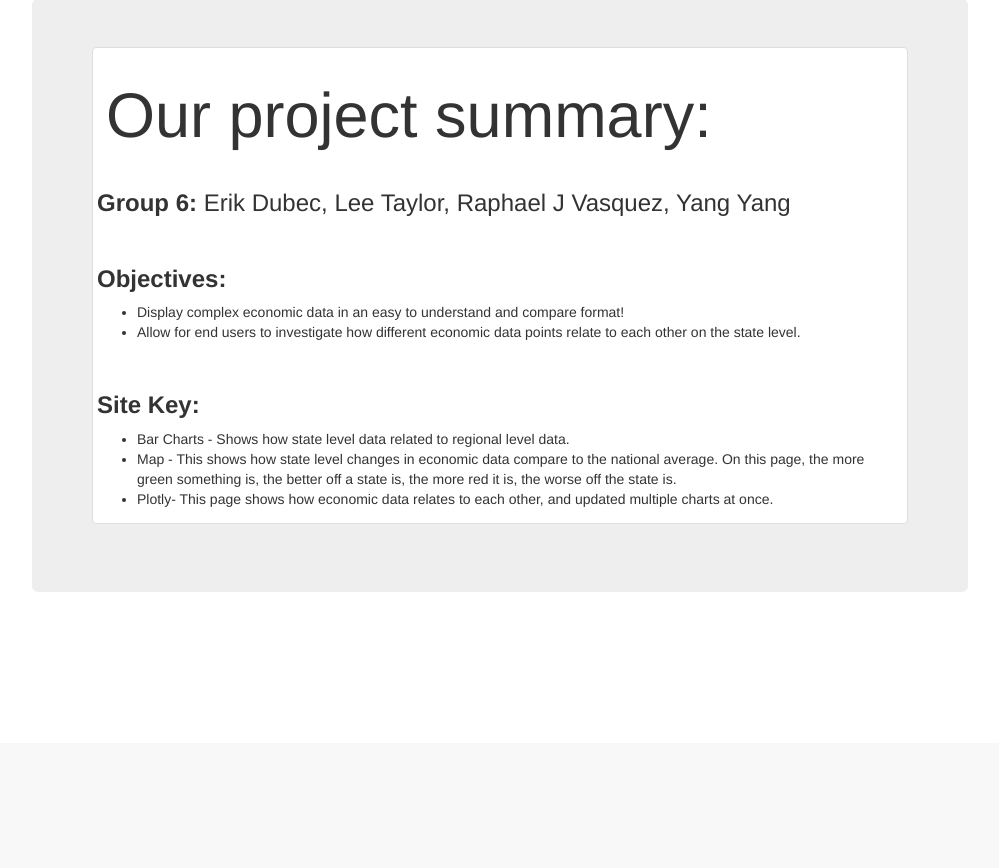
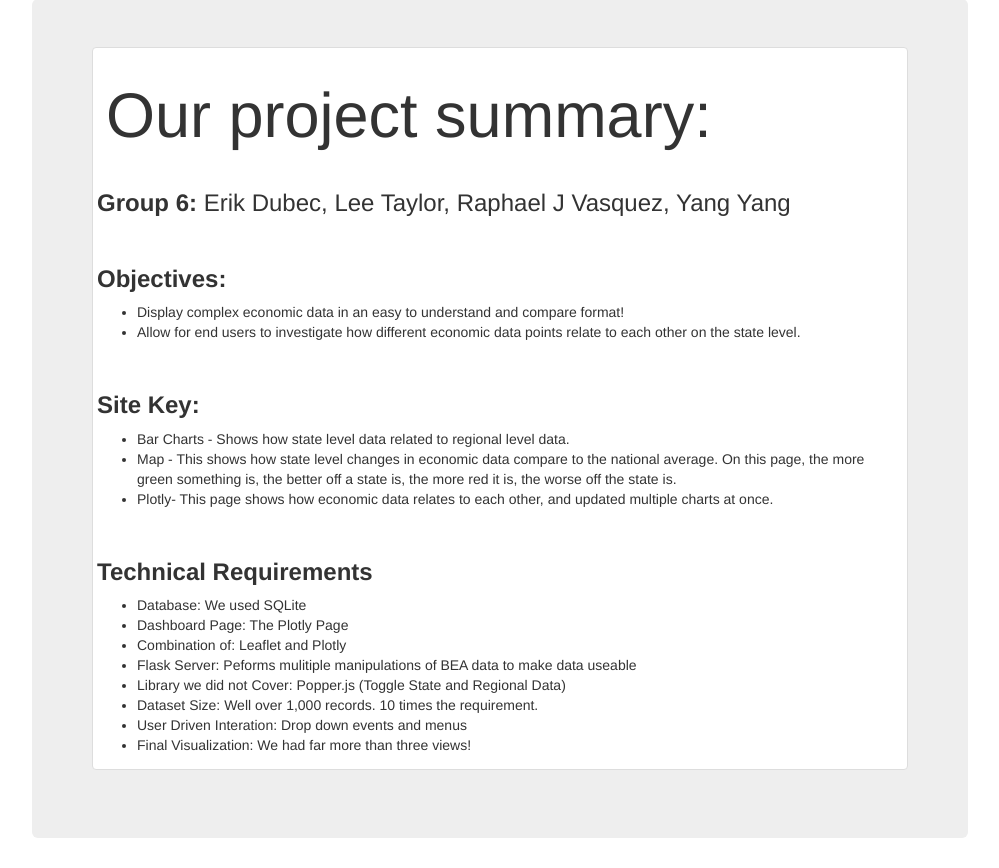
Before and after one commit to leetaylor7/DataBootCamp-Project-3, a Flask app: page / in a window 1280 px wide. Shown: the part 57-925 px from the top of the page, without its empty margins (233-1232 px from the left). Before the commit the page ends 581 px from the top, so only its background shows below. Run offline with Flask 2, Linux system fonts and the light colour scheme; parts of the project's set-up code (start-up, migrations or seed data) failed here and were passed over; some libraries are stand-ins or nearby versions.

Commit message:
finished the summary page

```diff
--- a/templates/index.html
+++ b/templates/index.html
@@ -72,7 +72,18 @@
                 On this page, the more green something is, the better off a state is, the more red it is, the worse off the state is.</li>
               <li>Plotly- This page shows how economic data relates to each other, and updated multiple charts at once. </li>
             </ul>
-
+            <br>
+            <h3><b>Technical Requirements</b></h3>
+            <ul>
+              <li>Database: We used SQLite</li>
+              <li>Dashboard Page: The Plotly Page</li>
+              <li>Combination of: Leaflet and Plotly</li>
+              <li>Flask Server: Peforms mulitiple manipulations of BEA data to make data useable</li>
+              <li>Library we did not Cover: Popper.js (Toggle State and Regional Data)</li>
+              <li>Dataset Size: Well over 1,000 records. 10 times the requirement.</li>
+              <li>User Driven Interation: Drop down events and menus</li>
+              <li>Final Visualization: We had far more than three views!</li>
+            </ul>
           </div>
             </div>
           </div>
```
Also changed, not shown: p3.db.
